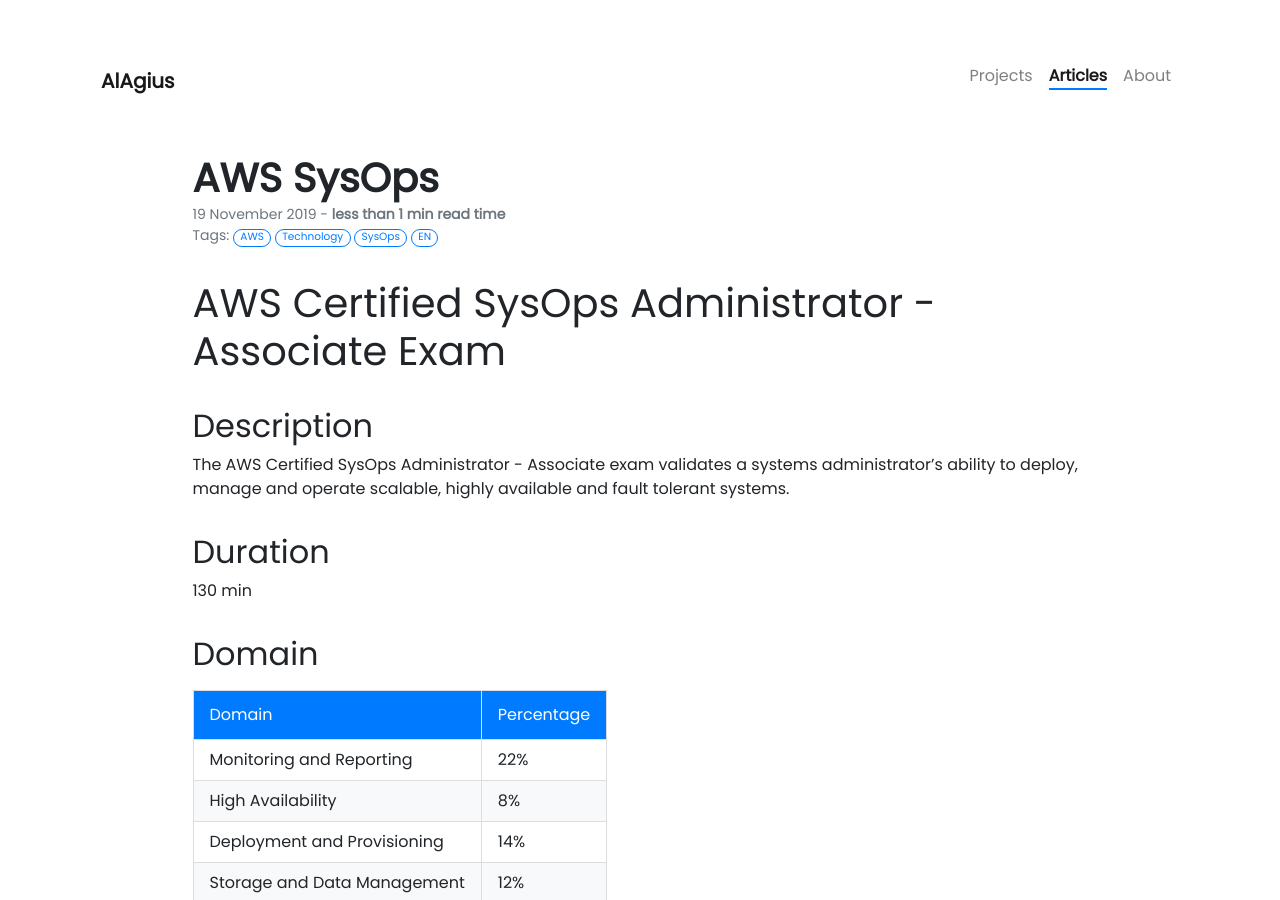
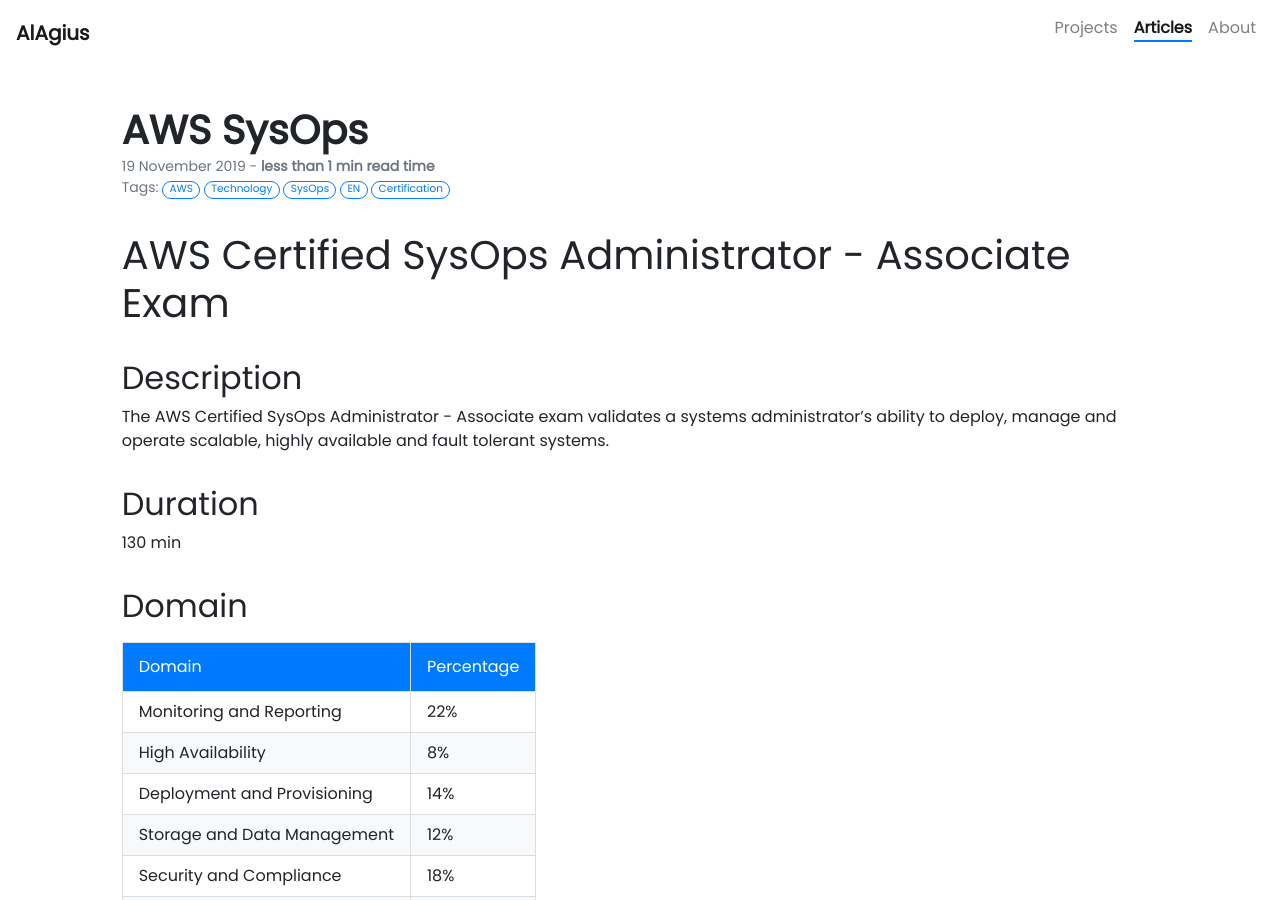
Before and after one commit to agiusalexandre/jekyll, a Jekyll site: the page built from _posts/2019-11-19-awsSysOps.markdown, in a window 1280 px wide and 900 px high. Built offline with Jekyll 4.4.1, drawn with Linux system fonts in a browser that asks for light colours; nearby versions of some CDN libraries; our own code applies the rules of GitHub Pages for plain Markdown files.

Commit message:
Update analytics

```diff
--- a/_layouts/default.html
+++ b/_layouts/default.html
@@ -1,24 +1,20 @@
 <!DOCTYPE html>
 
-<!--
-  portfolYOU Jekyll theme by Youssef Raafat
-  Free for personal and commercial use under the MIT license
-  https://github.com/YoussefRaafatNasry/portfolYOU
--->
-
-<html lang="en" class="h-100">
+<html>
 
 {% include head.html %}
 
-<body class="d-flex flex-column h-100">
+<body>
 
-  <main class="flex-shrink-0 container mt-5">
   {% include navbar.html %}
+
   {{ content }}
-  </main>
 
   {% include footer.html %}
+
   {% include scripts.html %}
+
+  {% include google-analytics.html %}
 
 </body>
 
--- a/_posts/2019-11-19-awsSysOps.markdown
+++ b/_posts/2019-11-19-awsSysOps.markdown
@@ -1,6 +1,6 @@
 ---
 title: AWS SysOps
-tags: [AWS, Technology, SysOps, EN]
+tags: [AWS, Technology, SysOps, EN, Certification]
 style:
 color:
 description: Different interesting information linked to AWS SysOps scope.
```
